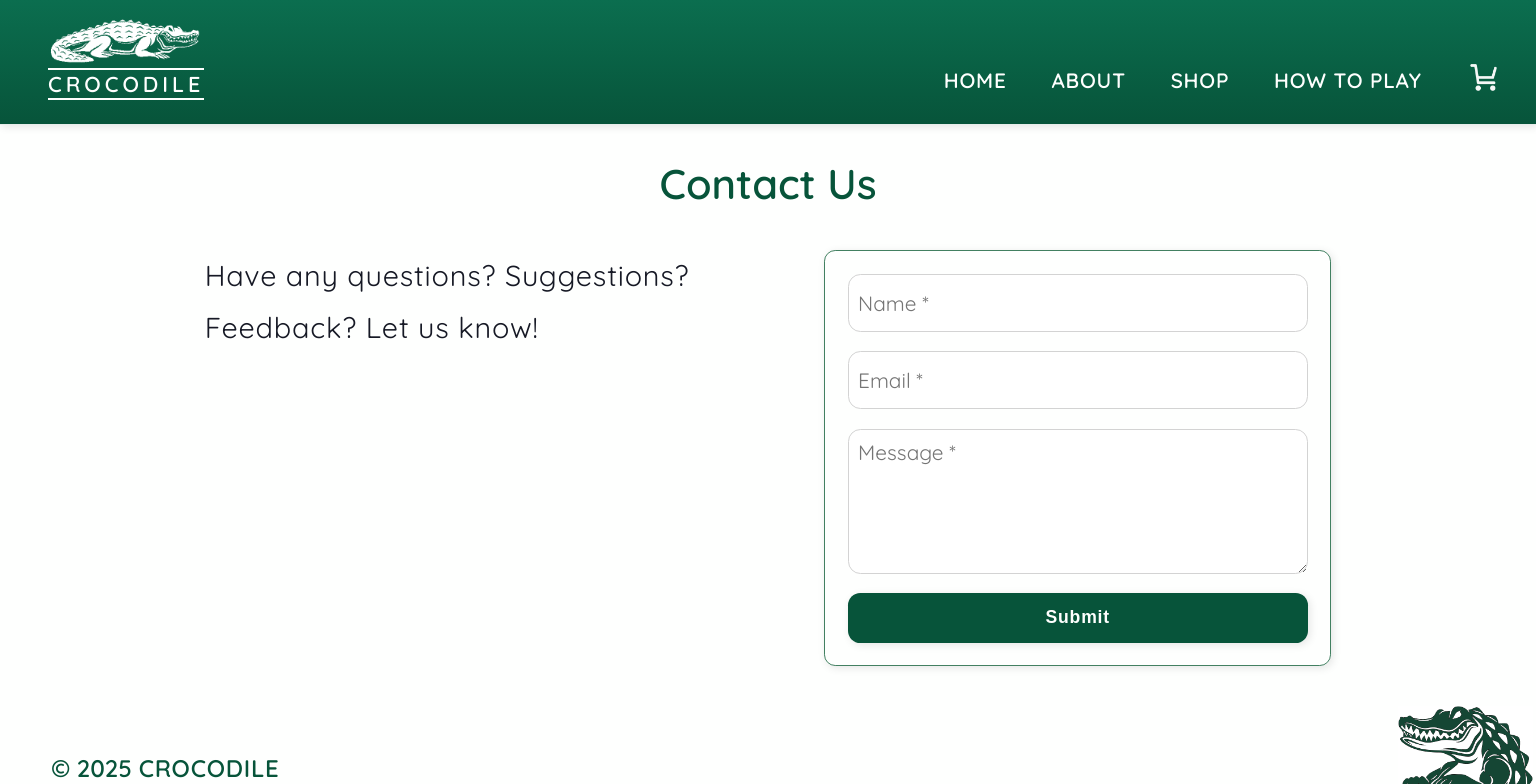
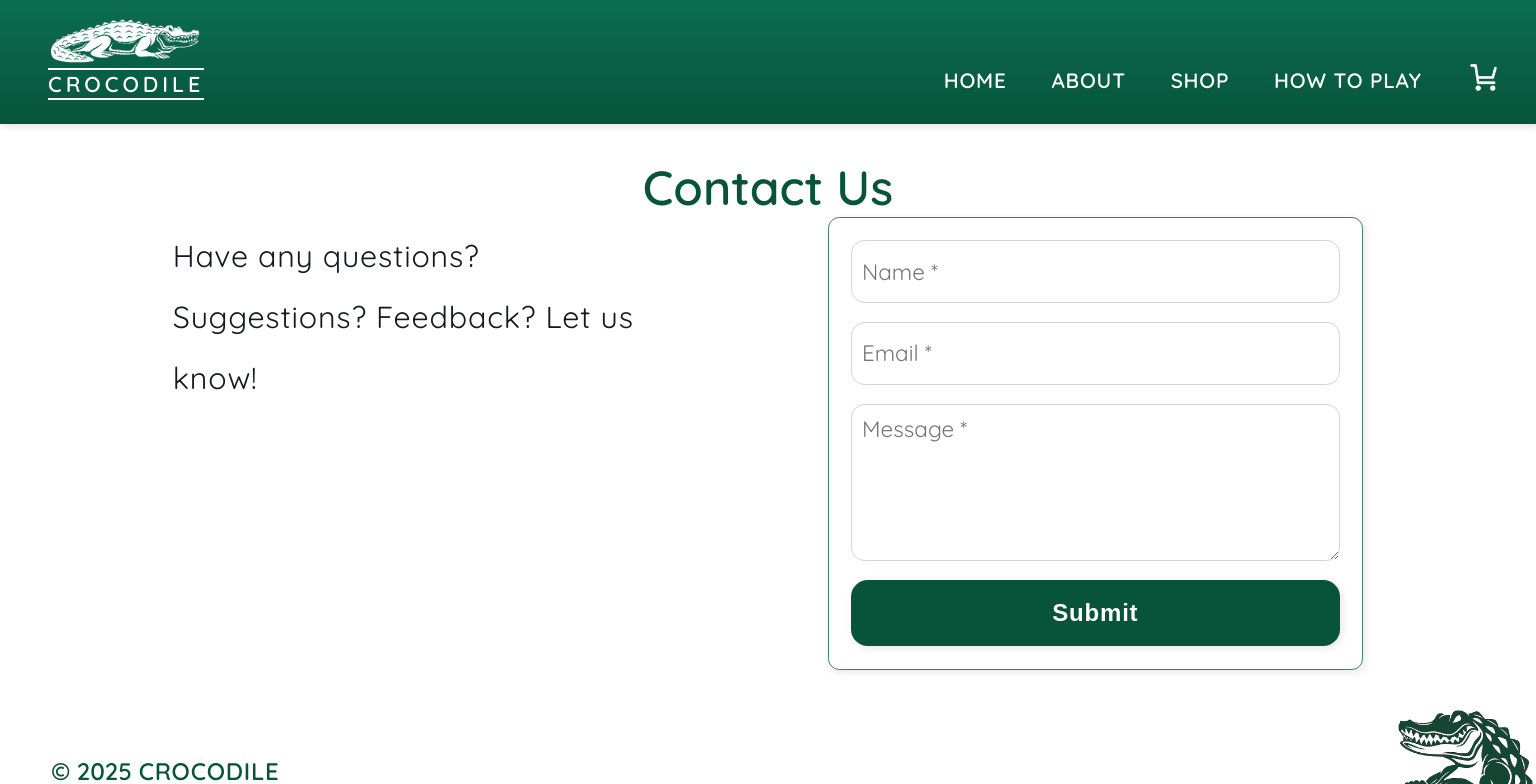
Before and after one commit to maxkatilius/crocodile, a React (Vite) app in the folder frontend/: page /contact in a window 1536 px wide. Shown: the top 784 px of the page. Built offline with nearby package versions, Linux system fonts and the light colour scheme.

Commit message:
sass finalised

```diff
--- a/frontend/src/pages/Contact.tsx
+++ b/frontend/src/pages/Contact.tsx
@@ -51,7 +51,7 @@ const Contact = () => {
 	useEffect(()=> {
 		setTimeout(()=>{
 			setShowModal(false)
-		}, 5000)
+		}, 3000)
 	}, [showModal])
 
 	const thanksModal = (
--- a/frontend/src/pages/Shop.tsx
+++ b/frontend/src/pages/Shop.tsx
@@ -22,7 +22,7 @@ const Shop = () => {
 					setProducts(res.data)
 				}
 			})
-			.catch(err => console.error(err))
+			.catch(err => console.log(err))
 	}, [])
 
 	const productEls = products
@@ -38,7 +38,7 @@ const Shop = () => {
 
 	return (
 		<main className="shop-container">
-			<h2>The Croc Shop</h2>
+			<h1>The Croc Shop</h1>
 			{products ? (
 				<>
 					<div className="products-container">
--- a/frontend/src/styles/components/_layout.scss
+++ b/frontend/src/styles/components/_layout.scss
@@ -76,12 +76,26 @@ a {
     text-decoration: none;
 }
 
-// @media only screen and (min-width: 1536px) {
-//     h1 {
-//         font-size: 2.4rem;
-//     }
+@media only screen and (min-width: 648px) {
+    h1 {
+        font-size: 2.2rem;
+    }
+}
 
-//     h2 {
-//         font-size: 2rem;
-//     }
-// }
+@media only screen and (min-width: 840px) {
+    h1 {
+        font-size: 2.4rem;
+    }
+}
+
+@media only screen and (min-width: 1024px) {
+    h1 {
+        font-size: 2.6rem;
+    }
+}
+
+@media only screen and (min-width: 1536px) {
+    h1 {
+        font-size: 3rem;
+    }
+}
--- a/frontend/src/styles/css/main.css
+++ b/frontend/src/styles/css/main.css
@@ -77,6 +77,26 @@ a {
   text-decoration: none;
 }
 
+@media only screen and (min-width: 648px) {
+  h1 {
+    font-size: 2.2rem;
+  }
+}
+@media only screen and (min-width: 840px) {
+  h1 {
+    font-size: 2.4rem;
+  }
+}
+@media only screen and (min-width: 1024px) {
+  h1 {
+    font-size: 2.6rem;
+  }
+}
+@media only screen and (min-width: 1536px) {
+  h1 {
+    font-size: 3rem;
+  }
+}
 header {
   position: fixed;
   z-index: 99;
@@ -736,9 +756,6 @@ main .about-links a:hover {
   box-shadow: 3px 3px 10px rgba(0, 0, 0, 0.2), -2px -2px 5px rgba(255, 255, 255, 0.3);
 }
 @media only screen and (min-width: 648px) {
-  main h1 {
-    font-size: 2.2rem;
-  }
   main .about-text p {
     margin: 1em 0;
   }
@@ -753,9 +770,6 @@ main .about-links a:hover {
   }
 }
 @media only screen and (min-width: 840px) {
-  main h1 {
-    font-size: 2.4rem;
-  }
   main .about-text p {
     font-size: 1.4rem;
     line-height: 1.7;
@@ -775,18 +789,11 @@ main .about-links a:hover {
   main {
     width: 90%;
   }
-  main h1 {
-    font-size: 2.6rem;
-    text-align: center;
-  }
   main .about-text p {
     margin: 1.4em 0;
   }
 }
 @media only screen and (min-width: 1536px) {
-  main h1 {
-    font-size: 3rem;
-  }
   main .about-text p {
     font-size: 1.7rem;
     line-height: 1.8;
@@ -797,16 +804,8 @@ main .about-links a:hover {
   }
 }
 
-main.shop-container {
-  flex-grow: 1;
-  display: flex;
-  flex-direction: column;
-  margin: 6.4em auto 0 auto;
-  height: calc(100% - 6.4em);
-}
-main.shop-container h2 {
+main.shop-container h1 {
   text-align: center;
-  font-size: 2rem;
 }
 main.shop-container .products-container {
   display: flex;
@@ -1013,7 +1012,6 @@ main.shop-container .loading {
     transform: rotate(360deg);
   }
 }
-
 @media only screen and (min-width: 648px) {
   main.shop-container .products-container {
     gap: 2em;
@@ -1068,13 +1066,6 @@ main.shop-container .loading {
   }
 }
 @media only screen and (min-width: 1024px) {
-  main.shop-container {
-    margin: 7em auto 0 auto;
-    height: calc(100% - 7em);
-  }
-  main.shop-container h2 {
-    font-size: 2.3rem;
-  }
   main.shop-container .products-container {
     gap: 2.2em;
   }
@@ -1113,13 +1104,6 @@ main.shop-container .loading {
   }
 }
 @media only screen and (min-width: 1536px) {
-  main.shop-container {
-    margin: 7.8em auto 0 auto;
-    height: calc(100% - 7.8em);
-  }
-  main.shop-container h2 {
-    font-size: 2.6em;
-  }
   main.shop-container .products-container .shop-product-card {
     width: 40%;
     max-width: 22em;
@@ -1131,6 +1115,7 @@ main.shop-container .loading {
     font-size: 1rem;
   }
 }
+
 main.cart-container {
   flex-grow: 1;
   width: 100%;
@@ -1469,8 +1454,6 @@ main.cart-container .empty-cart a:hover {
 }
 @media only screen and (min-width: 1536px) {
   main.cart-container {
-    margin: 7.8em auto 0 auto;
-    height: calc(100% - 7.8em);
     width: 70%;
   }
   main.cart-container h1 {
@@ -1527,12 +1510,7 @@ main.cart-container .empty-cart a:hover {
   }
 }
 main.checkout-container {
-  flex-grow: 1;
   width: 100%;
-  margin: 6.4em auto 0 auto;
-  height: calc(100% - 6.4em);
-  display: flex;
-  flex-direction: column;
   justify-content: flex-start;
   gap: 1em;
 }
@@ -1719,9 +1697,6 @@ main.checkout-container form .thanks-ctrls a {
   letter-spacing: 0.05rem;
 }
 @media only screen and (min-width: 648px) {
-  main.checkout-container {
-    padding: 8em 4em 1.6em 4em;
-  }
   main.checkout-container form {
     width: 100%;
     margin: auto auto;
@@ -1745,9 +1720,6 @@ main.checkout-container form .thanks-ctrls a {
   }
 }
 @media only screen and (min-width: 840px) {
-  main.checkout-container h1 {
-    font-size: 2rem;
-  }
   main.checkout-container .checkout-status-bar .status-container span,
   main.checkout-container .checkout-status-bar .status-place-order-container span {
     height: 1.5em;
@@ -1812,13 +1784,6 @@ main.checkout-container form .thanks-ctrls a {
   }
 }
 @media only screen and (min-width: 1024px) {
-  main.checkout-container {
-    margin: 7em auto 0 auto;
-    height: calc(100% - 7em);
-  }
-  main.checkout-container h1 {
-    font-size: 2.4rem;
-  }
   main.checkout-container .checkout-status-bar .status-container p,
   main.checkout-container .checkout-status-bar .status-place-order-container p {
     font-size: 1.2rem;
@@ -1880,17 +1845,11 @@ main.checkout-container form .thanks-ctrls a {
   main.checkout-container form .order-ctrls a,
   main.checkout-container form .thanks-ctrls button,
   main.checkout-container form .thanks-ctrls a {
+    width: 25%;
     font-size: 1.1rem;
   }
 }
 @media only screen and (min-width: 1536px) {
-  main.checkout-container {
-    margin: 7.8em auto 0 auto;
-    height: calc(100% - 7.8em);
-  }
-  main.checkout-container h1 {
-    font-size: 2.6rem;
-  }
   main.checkout-container .checkout-status-bar .status-container span {
     font-size: 1.4rem;
   }
@@ -2375,20 +2334,18 @@ p {
   }
 }
 main.contact-us-container {
-  flex-grow: 1;
-  display: flex;
-  flex-direction: column;
-  margin: 6.4em auto 0 auto;
-  height: calc(100% - 6.4em);
   gap: 1em;
   max-width: 30em;
+  justify-content: center;
 }
 main.contact-us-container h1 {
+  margin-bottom: auto;
   text-align: center;
 }
 main.contact-us-container .contact-text {
   display: flex;
   flex-direction: column;
+  margin: auto auto;
   gap: 1em;
 }
 main.contact-us-container .contact-text p {
@@ -2439,46 +2396,36 @@ main.contact-us-container .contact-text form .submit-btn:hover {
   background-color: #0B6E4F;
   box-shadow: 3px 3px 10px rgba(0, 0, 0, 0.2), -2px -2px 5px rgba(255, 255, 255, 0.3);
 }
+@media only screen and (min-width: 840px) {
+  main.contact-us-container .contact-text p {
+    font-size: 1.3rem;
+    line-height: 1.7;
+  }
+}
 @media only screen and (min-width: 1024px) {
   main.contact-us-container {
-    margin: 7em auto 0 auto;
-    height: calc(100% - 7em);
     gap: 0;
     max-width: 100%;
   }
-  main.contact-us-container h1 {
-    margin-bottom: 1em;
-    font-size: 2.4em;
-  }
   main.contact-us-container .contact-text {
     flex-direction: row;
-    margin: 0em 0 0 0;
     align-items: flex-start;
-    padding: 0 2em;
   }
   main.contact-us-container .contact-text p {
-    margin: 0;
-    width: 45%;
+    width: 40%;
     font-size: 1.6rem;
     line-height: 1.8;
   }
   main.contact-us-container .contact-text form {
     width: 45%;
-    gap: 0.8em;
+    gap: 1em;
     margin-left: auto;
   }
 }
 @media only screen and (min-width: 1536px) {
-  main.contact-us-container {
-    margin: 7.8em auto 0 auto;
-    height: calc(100% - 7.8em);
-  }
-  main.contact-us-container h1 {
-    font-size: 2.6rem;
-  }
   main.contact-us-container .contact-text p {
-    font-size: 1.8rem;
-    line-height: 1.8;
+    font-size: 1.9rem;
+    line-height: 2;
   }
   main.contact-us-container .contact-text form {
     padding: 1.4em;
@@ -2487,10 +2434,13 @@ main.contact-us-container .contact-text form .submit-btn:hover {
   main.contact-us-container .contact-text form input,
   main.contact-us-container .contact-text form textarea {
     height: 2.8em;
-    font-size: 1.3rem;
+    font-size: 1.4rem;
   }
   main.contact-us-container .contact-text form textarea {
     height: 7em;
+  }
+  main.contact-us-container .contact-text form .submit-btn {
+    font-size: 1.5rem;
   }
 }
 
@@ -2514,10 +2464,10 @@ main.contact-us-container .contact-text form .submit-btn:hover {
   text-align: center;
   width: 14em;
   height: 8em;
-  padding: 1em;
+  padding: 2em;
   font-weight: bold;
   border-radius: 1em;
-  background-color: #d3d3d3;
+  background-color: rgba(247, 247, 247, 0.9333333333);
 }
 .thanks-modal .modal svg {
   position: absolute;
--- a/frontend/src/styles/pages/_about.scss
+++ b/frontend/src/styles/pages/_about.scss
@@ -24,9 +24,6 @@ main {
     }
 
     @media only screen and (min-width: 648px) {
-        h1 {
-            font-size: 2.2rem;
-        }
 
         .about-text {
             p {
@@ -47,9 +44,6 @@ main {
     }
 
     @media only screen and (min-width: 840px) {
-        h1 {
-            font-size: 2.4rem;
-        }
 
         .about-text {
 
@@ -75,11 +69,6 @@ main {
     @media only screen and (min-width: 1024px) {
         width: 90%;
 
-        h1 {
-            font-size: 2.6rem;
-            text-align: center;
-        }
-
         .about-text {
             p {
                 margin: 1.4em 0;
@@ -88,9 +77,6 @@ main {
     }
 
     @media only screen and (min-width: 1536px) {
-        h1 {
-            font-size: 3rem;
-        }
 
         .about-text {
             p {
--- a/frontend/src/styles/pages/_cart.scss
+++ b/frontend/src/styles/pages/_cart.scss
@@ -257,8 +257,6 @@ main.cart-container {
 
 @media only screen and (min-width: 1536px) {
     main.cart-container {
-        margin: 7.8em auto 0 auto;
-        height: calc(100% - 7.8em);
         width: 70%;
         h1 {
             font-size: 2.6rem;
--- a/frontend/src/styles/pages/_contact.scss
+++ b/frontend/src/styles/pages/_contact.scss
@@ -1,19 +1,18 @@
 @use "../index" as *;
 
 main.contact-us-container {
-    flex-grow: 1;
-    @include flex-col;
-    margin: 6.4em auto 0 auto; // 6.4em = fixed header height
-    height: calc(100% - 6.4em); // occupy available height - header height
     gap: 1em;
     max-width: 30em;
+    justify-content: center;
 
     h1 {
+        margin-bottom: auto;
         text-align: center;
     }
 
     .contact-text {
         @include flex-col;
+        margin: auto auto;
         gap: 1em;
 
         p {
@@ -57,49 +56,43 @@ main.contact-us-container {
         }
     }
 
+    @media only screen and (min-width: 840px) {
+        .contact-text {
+            p {
+                font-size: 1.3rem;
+                line-height: 1.7;
+            }
+        }
+    }
+
     @media only screen and (min-width: 1024px) {
-        margin: 7em auto 0 auto;
-        height: calc(100% - 7em);
         gap: 0;
         max-width: 100%;
 
-        h1 {
-            margin-bottom: 1em;
-            font-size: 2.4em;
-        }
-
         .contact-text {
             flex-direction: row;
-            margin: 0em 0 0 0;
             align-items: flex-start;
-            padding: 0 2em;
 
             p {
-                margin: 0;
-                width: 45%;
+                width: 40%;
                 font-size: 1.6rem;
                 line-height: 1.8;
             }
 
             form {
                 width: 45%;
-                gap: 0.8em;
+                gap: 1em;
                 margin-left: auto;
             }
         }
     }
 
     @media only screen and (min-width: 1536px) {
-        margin: 7.8em auto 0 auto;
-        height: calc(100% - 7.8em);
-        h1 {
-            font-size: 2.6rem;
-        }
         .contact-text {
 
             p {
-                font-size: 1.8rem;
-                line-height: 1.8;
+                font-size: 1.9rem;
+                line-height: 2;
             }
 
             form {
@@ -109,10 +102,13 @@ main.contact-us-container {
                 input,
                 textarea {
                     height: 2.8em;
-                    font-size: 1.3rem;
+                    font-size: 1.4rem;
                 }
                 textarea {
                     height: 7em;
+                }
+                .submit-btn {
+                    font-size: 1.5rem;
                 }
             }
         }
@@ -135,10 +131,10 @@ main.contact-us-container {
             text-align: center;
             width: 14em;
             height: 8em;
-            padding: 1em;
+            padding: 2em;
             font-weight: bold;
             border-radius: 1em;
-            background-color: $primary-grey;
+            background-color: $secondary-white;
         }
 
         svg {
```
Also changed, not shown: frontend/src/styles/pages/_checkout.scss (+1 -19 lines), frontend/src/styles/pages/_shop.scss (+1 -27 lines).
